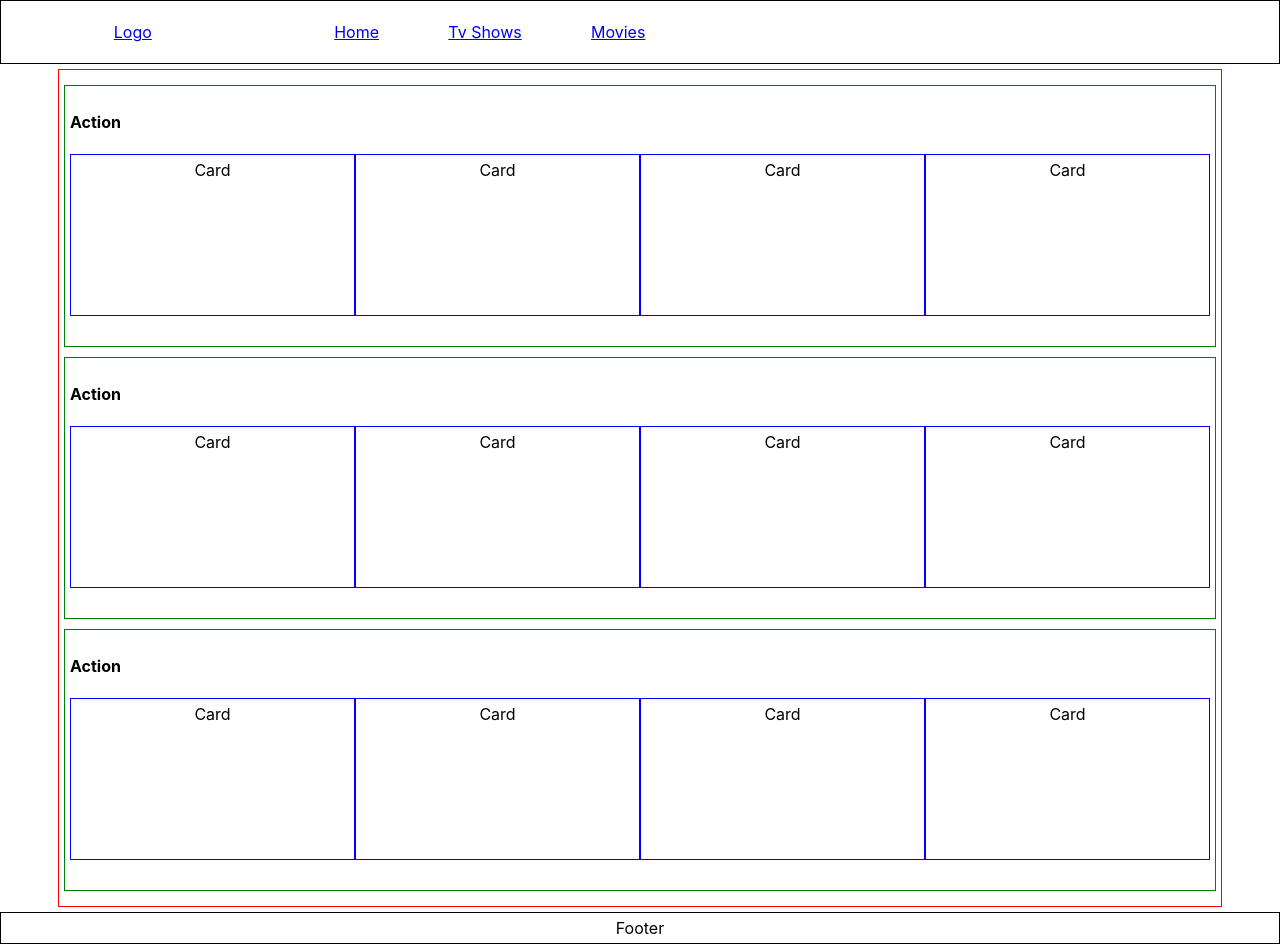
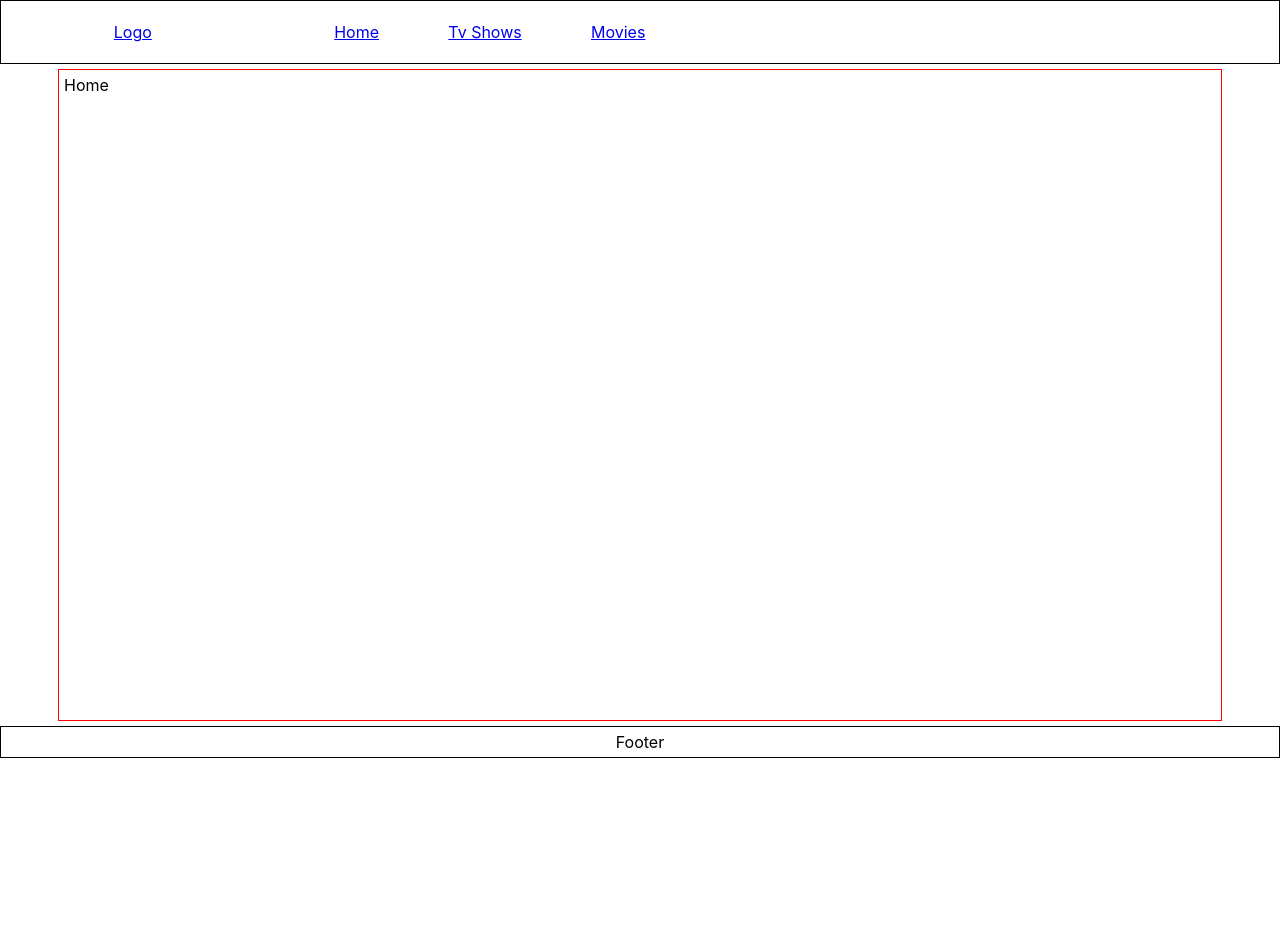
Before and after one commit to born3am/netflix-baby-yoda, a React (Create React App) app: page / in a window 1280 px wide. After the commit the page ends 800 px from the top, so only its background shows below. Built offline with nearby package versions, Linux system fonts and the light colour scheme.

Commit message:
Navbar and routes p 2

```diff
--- a/src/App.js
+++ b/src/App.js
@@ -1,16 +1,29 @@
 import "./App.css";
 import Footer from "./components/Footer/Footer";
 import Navbar from "./components/Navbar/Navbar";
-import Section from "./components/Section/Section";
+//import Section from "./components/Section/Section";
+import {Routes, Route} from 'react-router-dom'
+import Home from './pages/Home/Home'
+import Movies from './pages/Movies/Movies'
+import TvShows from './pages/TvShows/TvShows'
+import NotFound from './pages/NotFound/NotFound'
+
+
+
 
 function App() {
   return (
     <>
       <Navbar />
       <main className="Container">
-        <Section />
-        <Section />
-        <Section />
+
+        <Routes>
+          <Route path='/' element={<Home/>} />
+          <Route path='/movies' element={<Movies/>} />
+          <Route path='/tv-shows' element={<TvShows/>} />
+          <Route path='*' element={<NotFound/>} />
+        </Routes>
+
       </main>
       <Footer />
     </>
```
